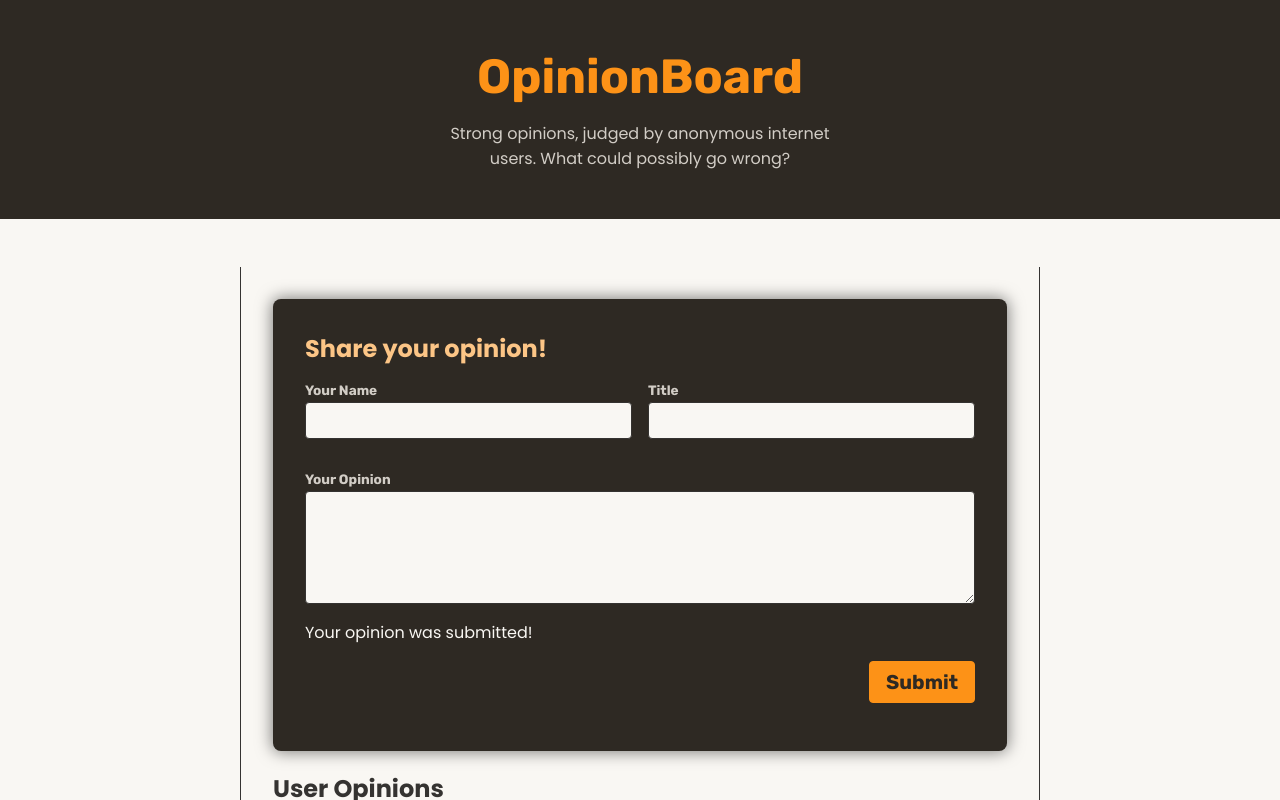
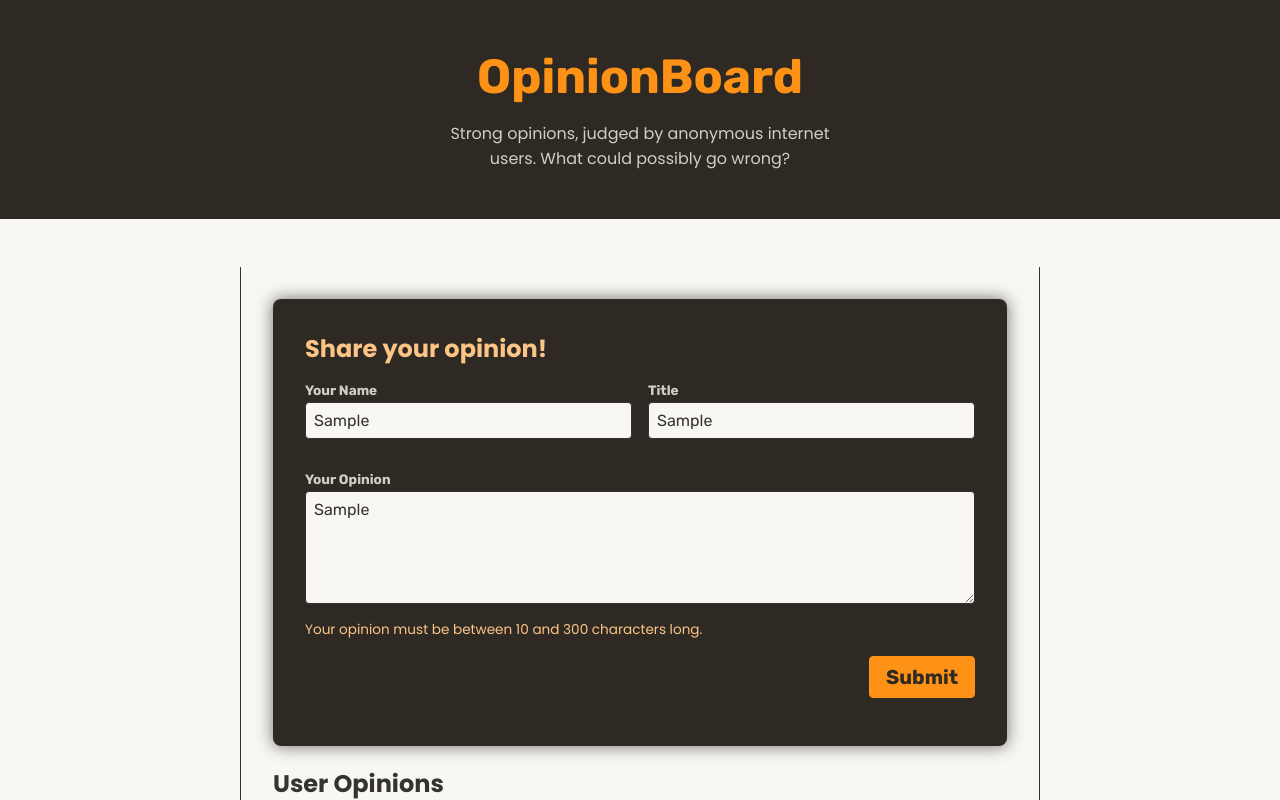
Before and after one commit to Irostovsky/form_actions_adv, a React (Vite) app: page / in a window 1280 px wide. Both pictures are taken after typing "Sample", "Sample", "Sample" into the empty fields and a click on the button "Submit". Shown: the top 800 px of the page. Built offline with nearby package versions, Linux system fonts and the light colour scheme; data requests are answered from the project's data file.

Commit message:
Refactoring.

```diff
--- a/src/components/NewOpinion.jsx
+++ b/src/components/NewOpinion.jsx
@@ -1,21 +1,27 @@
 import { useActionState } from "react";
 
 export function NewOpinion() {
-  const handleSubmit = async (prevState, formData) => {
-    const fields = Object.fromEntries(formData);
+  const shareOpinionAction = async (prevState, formData) => {
+    const enteredValues = Object.fromEntries(formData);
 
     let errors = [];
-    if (fields.body.trim().length < 6) {
-      errors.push("Your opinion should be not less 6 characters");
+    if (enteredValues.title.trim().length < 5) {
+      errors.push("Title must be at least five characters long.");
+    }
+    if (
+      enteredValues.body.trim().length < 10 ||
+      enteredValues.body.trim().length > 300
+    ) {
+      errors.push("Your opinion must be between 10 and 300 characters long.");
     }
 
     if (errors.length) {
-      return { errors, fields };
+      return { errors, enteredValues };
     }
     return { errors: null, success: true };
   };
 
-  const [state, formAction] = useActionState(handleSubmit, {
+  const [formState, formAction] = useActionState(shareOpinionAction, {
     errors: null,
   });
 
@@ -31,7 +37,7 @@ export function NewOpinion() {
               id="userName"
               name="userName"
               required
-              defaultValue={state.fields?.userName}
+              defaultValue={formState.enteredValues?.userName}
             />
           </p>
 
@@ -42,7 +48,7 @@ export function NewOpinion() {
               id="title"
               name="title"
               required
-              defaultValue={state.fields?.title}
+              defaultValue={formState.enteredValues?.title}
             />
           </p>
         </div>
@@ -52,18 +58,18 @@ export function NewOpinion() {
             id="body"
             name="body"
             rows={5}
-            defaultValue={state.fields?.body}
+            defaultValue={formState.enteredValues?.body}
           ></textarea>
         </p>
 
-        {state.errors && (
-          <ul>
-            {state.errors.map((error) => (
+        {formState.errors && (
+          <ul className="errors">
+            {formState.errors.map((error) => (
               <li key={error}>{error}</li>
             ))}
           </ul>
         )}
-        {state.success && <p>Your opinion was submitted!</p>}
+        {formState.success && <p>Your opinion was submitted!</p>}
         <p className="actions">
           <button type="submit">Submit</button>
         </p>
```
